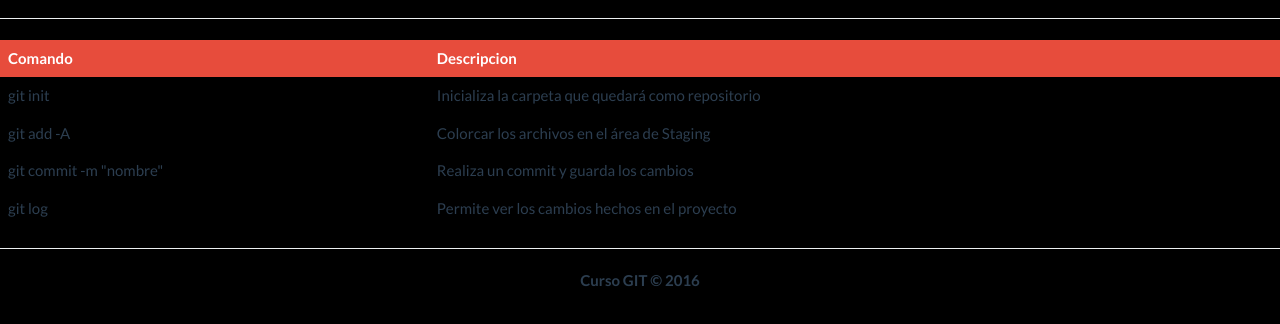
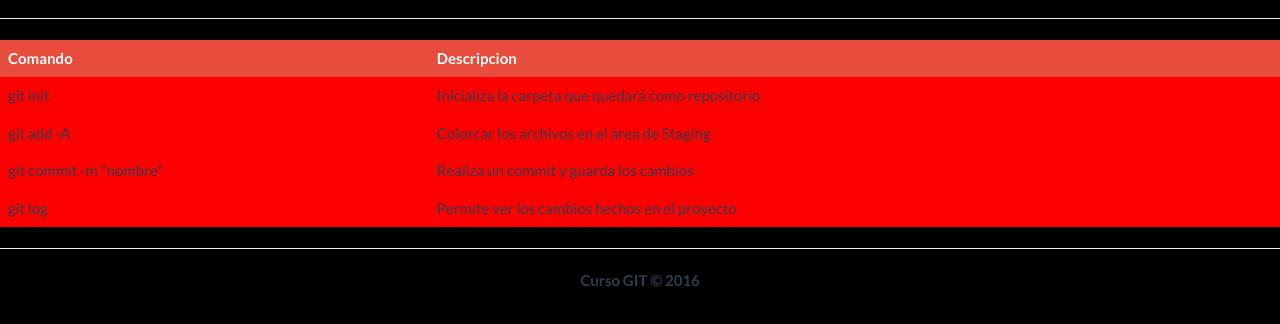
Before and after one commit to misaelobeso/ingweb, a plain HTML site: page index.html in a window 1280 px wide. Shown: the part 292-616 px from the top of the page. Drawn offline with Linux system fonts and the light colour scheme.

Commit message:
Cambiar color tabla a rojo

```diff
--- a/index.html
+++ b/index.html
@@ -11,7 +11,7 @@
 	</div>
 	<h1>Lista de comandos GIT</h1>
 	<hr>
-	<table class="table table-hover">
+	<table class="table table-hover" style="background-color: red">
 		<thead>
 			<tr class="danger">
 				<th>Comando</th>
```
